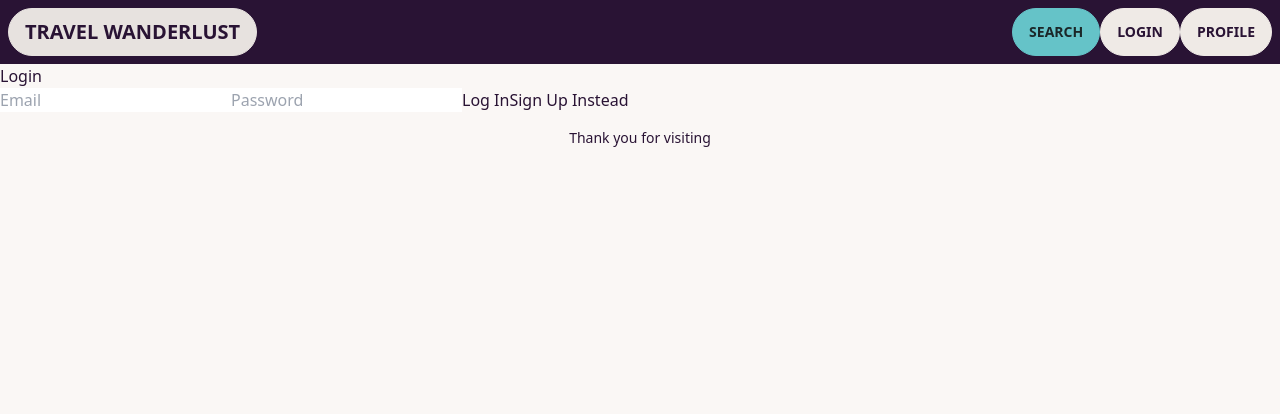
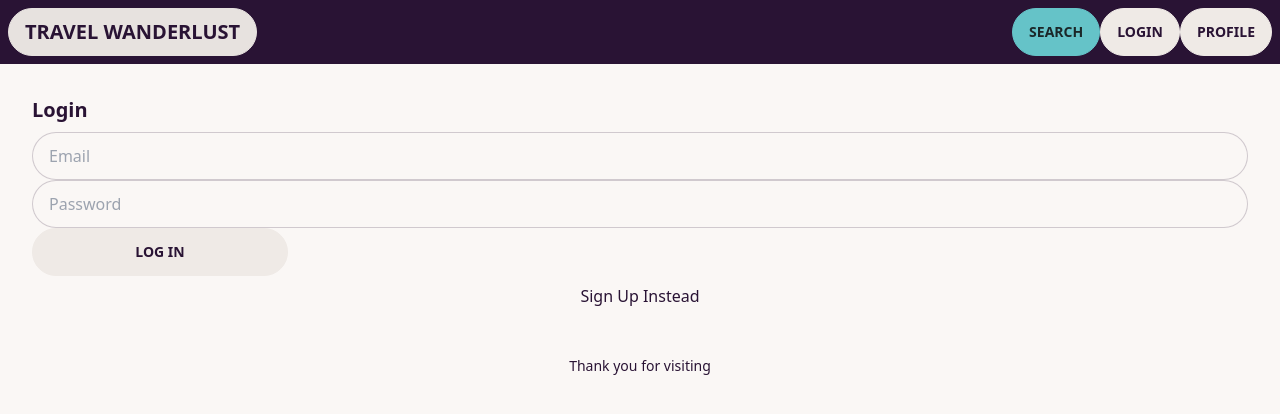
Before and after one commit to Breeannr180/wanderlust, a React (Create React App) app in the folder client/: page /login in a window 1280 px wide. Shown: the top 414 px of the page. Built offline with nearby package versions, Linux system fonts and the light colour scheme; the HTML template or start-up script is replaced by a standard one.

Commit message:
added styles and switching functionality to login

```diff
--- a/client/src/components/pages/Login.js
+++ b/client/src/components/pages/Login.js
@@ -1,16 +1,68 @@
-import React from 'react';
+import React, { useState, useEffect } from 'react';
 
 const Login = () => {
+  const [loggingIn, setLoggingIn] = useState(true);
+  const handleToggle = () => {
+    setLoggingIn(!loggingIn);
+  };
+
   return (
     <div>
-      <div className='login'>
-        <h2>Login</h2>
-        <form>
-          <input type='text' placeholder='Email' required />
-          <input type='password' placeholder='Password' required />
-          <button type='submit'>Log In</button>
-          <button type='button'>Sign Up Instead</button>
-        </form>
+      <div className='card'>
+        {loggingIn ? (
+          <div className='card-body'>
+            <h2 className='card-title'>Login</h2>
+            <form className='form-control'>
+              <input
+                className='input input-bordered'
+                type='text'
+                placeholder='Email'
+                required
+              />
+              <input
+                className='input input-bordered'
+                type='password'
+                placeholder='Password'
+                required
+              />
+              <div className='card-actions'>
+                <button className='btn btn-wide' type='submit'>
+                  Log In
+                </button>
+              </div>
+            </form>
+
+            <button type='button' onClick={handleToggle}>
+              Sign Up Instead
+            </button>
+          </div>
+        ) : (
+          <div className='card-body'>
+            <h2 className='card-title'>Sign Up</h2>
+            <form className='form-control'>
+              <input
+                className='input input-bordered'
+                type='text'
+                placeholder='Email'
+                required
+              />
+              <input
+                className='input input-bordered'
+                type='password'
+                placeholder='Password'
+                required
+              />
+              <div className='card-actions'>
+                <button className='btn btn-wide' type='submit'>
+                  Sign Up
+                </button>
+              </div>
+            </form>
+            <button type='button' onClick={handleToggle}>
+              Already have an account? Log In Here
+            </button>
+          </div>
+        )}
       </div>
     </div>
   );
```
